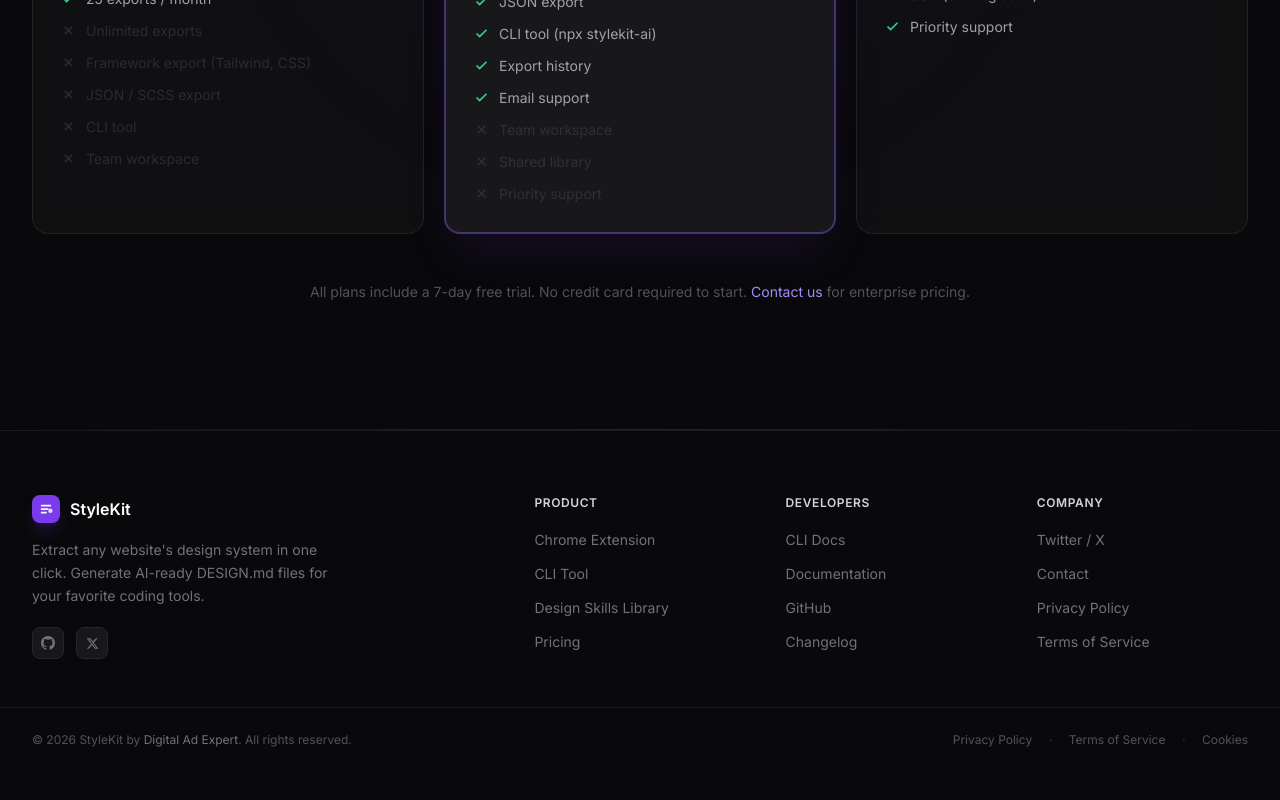
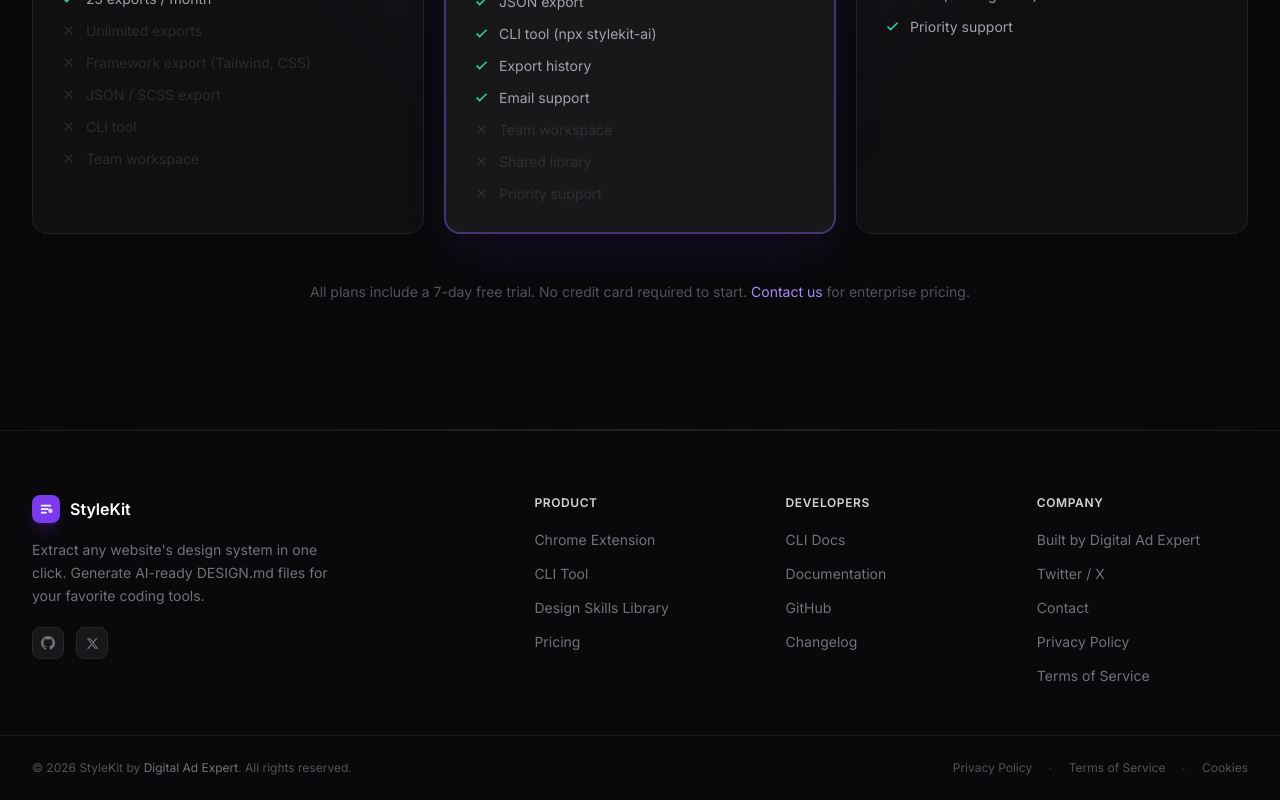
Before and after one commit to yigityldzzz/stylekit, a Next.js app in the folder apps/web/: page / in a window 1280 px wide. Shown: the part 4669-5469 px from the top of the page. Before the commit the page ends 5441 px from the top, so only its background shows below. Built offline with nearby package versions, Linux system fonts and the light colour scheme.

Commit message:
Add Digital Ad Expert link to footer Company section

```diff
--- a/apps/web/components/Footer.tsx
+++ b/apps/web/components/Footer.tsx
@@ -14,6 +14,7 @@
     { label: 'Changelog', href: 'https://github.com/yigityldzzz/stylekit/commits/main', external: true },
   ],
   Company: [
+    { label: 'Built by Digital Ad Expert', href: 'https://digitaladexpert.de', external: true },
     { label: 'Twitter / X', href: 'https://x.com/DigitalExpertDE', external: true },
     { label: 'Contact', href: 'mailto:info@digitaladexpert.de', external: true },
     { label: 'Privacy Policy', href: '/privacy', external: false },
```
